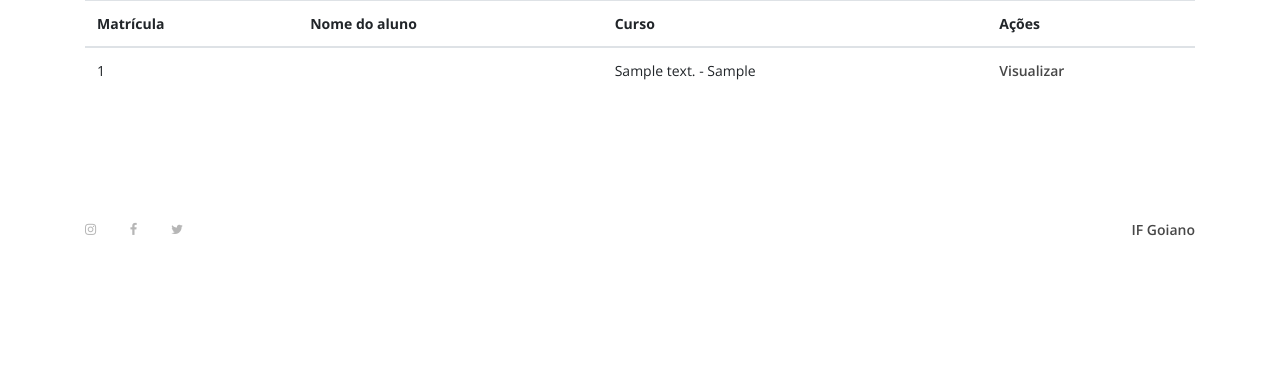
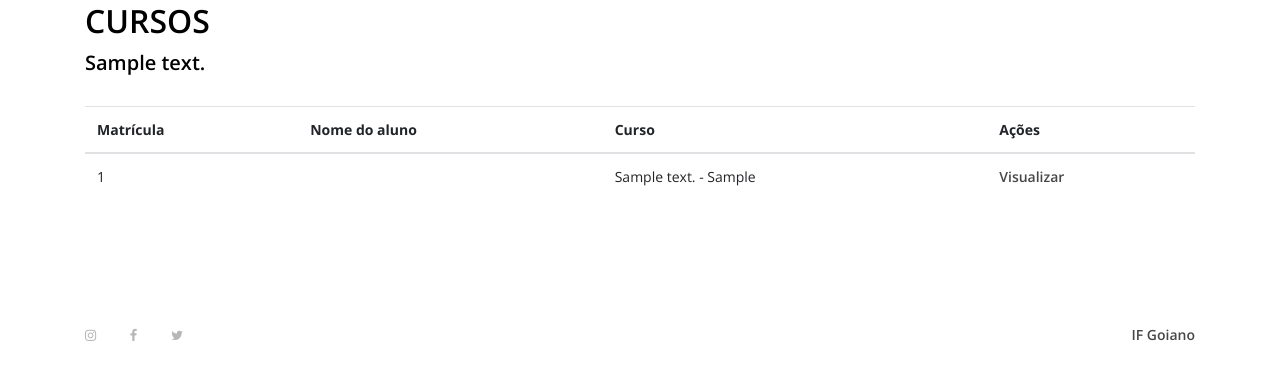
Before and after one commit to pedrohmartinez/projeto-academico, a Django app: page / in a window 1280 px wide. Shown: the part 145-525 px from the top of the page. Run offline with Django 5.2, Linux system fonts and the light colour scheme; tables that the repository leaves empty hold one stand-in row (values such as "Sample post"); some libraries are stand-ins or nearby versions.

Commit message:
feat(index): cria exibição da lista de cursos dentro de um laço

```diff
--- a/academico/templates/index.html
+++ b/academico/templates/index.html
@@ -29,6 +29,40 @@
                             <td><a href="{% url 'edu' matricula.id %}">Visualizar</a></td>
                         </tr>
                     {% endfor %}
+                </tbody>
+                <tbody>
+                    {% if cursos %}
+
+                    <h2>CURSOS</h2>
+
+                    <div class="row">
+
+                        <div class="col-12 col-sm-6 col-lg-4">
+
+                            <div class="single-best-acad-area mb-30">
+
+                                {% for curso in cursos %}
+
+                                <div class="acad-content-left">
+
+                                    <a href="{% url 'edu' curso.id %}">
+
+                                        <h5>{{ curso.descricao }}</h5>
+
+                                    </a>
+
+                                </div>
+
+                                {% endfor %}
+
+                            </div>
+
+                        </div>
+
+                    </div>
+
+                    {% endif %}
+
 
                 </tbody>
             </table>
```
